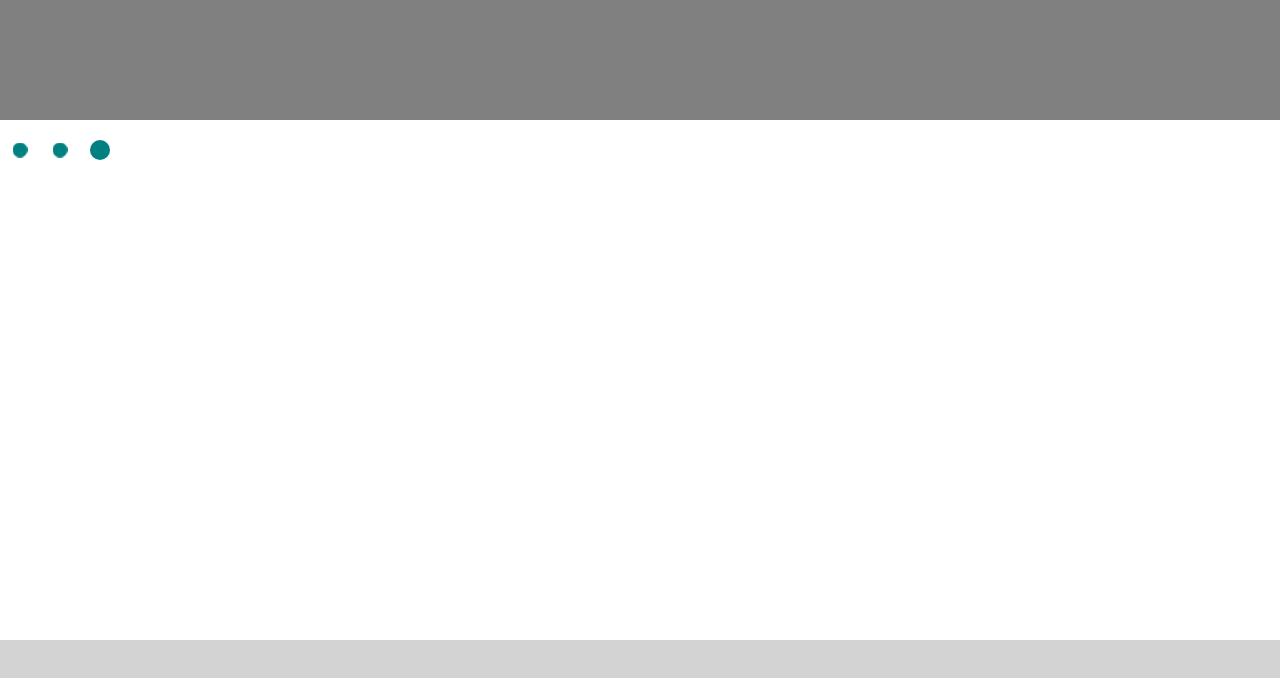
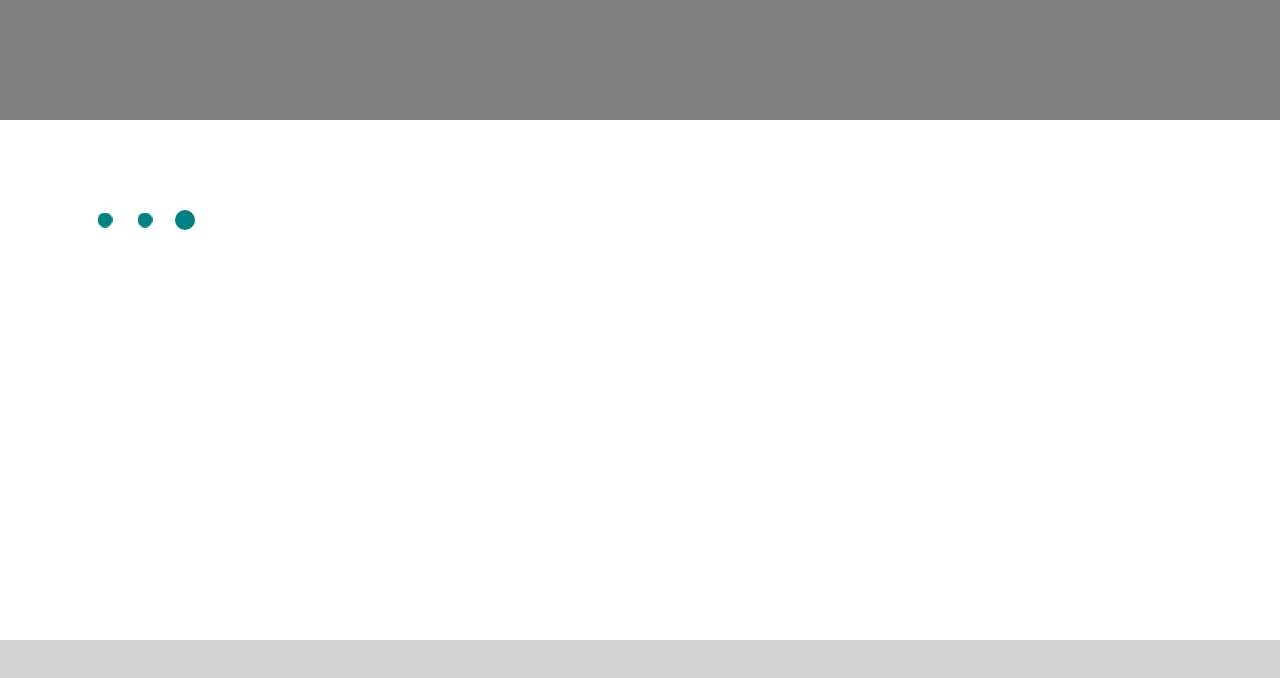
Before and after one commit to j-toscani/loading-indicators, a plain HTML site: page index.html in a window 1280 px wide. Drawn offline with Linux system fonts and the light colour scheme.

Commit message:
create global grid to display icons

```diff
--- a/style.css
+++ b/style.css
@@ -28,3 +28,13 @@ header {
 footer {
   background: lightgray;
 }
+
+main {
+  display: grid;
+  grid-template-columns: repeat(var(--columns, 4), minmax(0, 1fr));
+  grid-template-rows: repeat(auto-fill, 200px);
+
+  gap: 2rem;
+  justify-items: center;
+  align-items: center;
+}
```
Also changed, not shown: index.html (+1 -1 lines).
